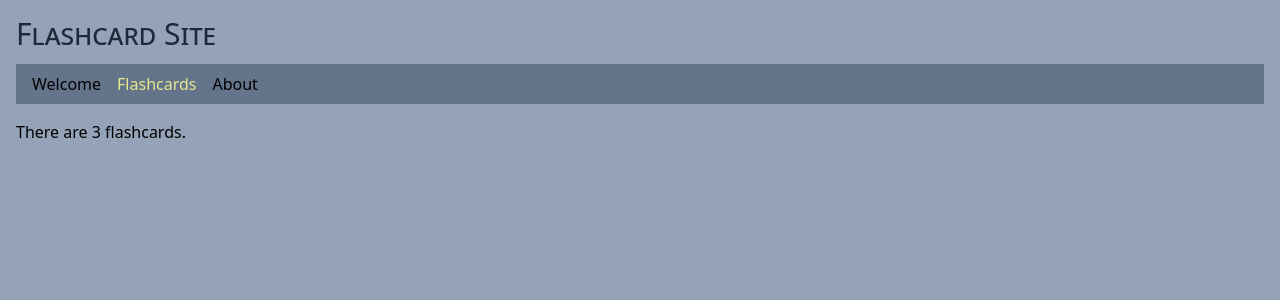
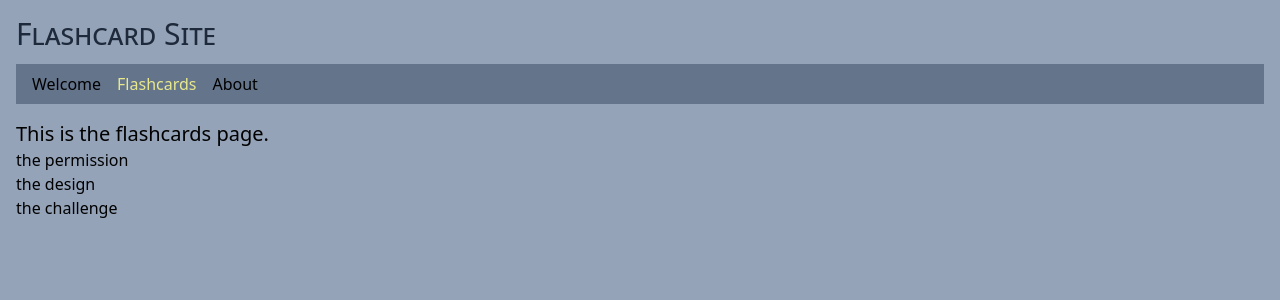
Before and after one commit to edwardtanguay/et412-react-query-flashcard-site, a React (Vite) app: page /flashcards in a window 1280 px wide. Shown: the top 300 px of the page. Built offline with nearby package versions, Linux system fonts and the light colour scheme; data requests are answered from the project's data file.

Commit message:
flashcards load

```diff
--- a/src/pages/PageFlashcards.tsx
+++ b/src/pages/PageFlashcards.tsx
@@ -2,7 +2,7 @@ import { useEffect, useState } from "react";
 import { IFlashcard } from "../interfaces";
 import axios from "axios";
 
-const flashcardsUrl = "http://localhost:3011/flashcards";
+const flashcardsUrl = 'http://localhost:3011/flashcards';
 
 export const PageFlashcards = () => {
 	const [flashcards, setFlashcards] = useState<IFlashcard[]>([]);
@@ -10,11 +10,22 @@ export const PageFlashcards = () => {
 	const loadFlashcards = async () => {
 		const response = await axios.get(flashcardsUrl);
 		setFlashcards(response.data);
-	};
+	}
 
 	useEffect(() => {
 		loadFlashcards();
-	}, []);
+	}, [])
 
-	return <p>There are {flashcards.length} flashcards.</p>;
-};
+	return (
+		<>
+		<h2 className="text-xl">This is the flashcards page.</h2>
+			<div>
+				{flashcards.map(flashcard => {
+					return (
+						<p>{flashcard.front}</p>
+					)
+				})}
+		</div>
+		</>
+	)
+}
```
